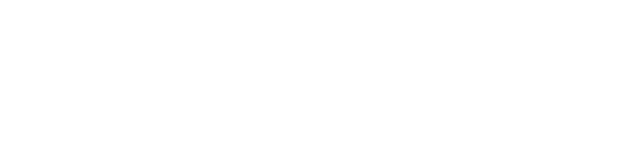
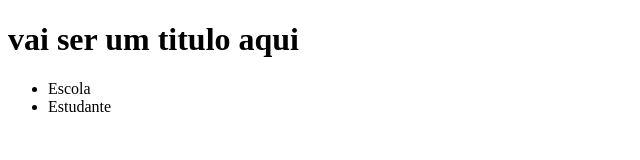
Before and after one commit to joaopedrodasilvaa/projeto-de-vida, a plain HTML site: page index.html in a window 1280 px wide. Shown: the whole page, without its empty margins (0-640 px from the left). Drawn offline with Linux system fonts and the light colour scheme.

Commit message:
aula 03.04

```diff
--- a/index.html
+++ b/index.html
@@ -18,6 +18,14 @@
     <title>Document</title>
 </head>
 <body>
+    <header>
+
+        <h1>vai ser um titulo aqui</h1>
+        <ul>
+            <li>Escola</li>
+            <li>Estudante</li>
+
+    </header>
 
 
 </body>
```
